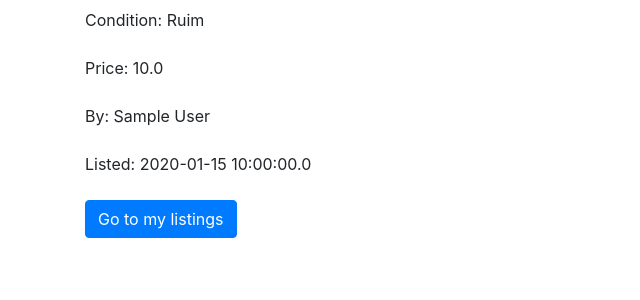
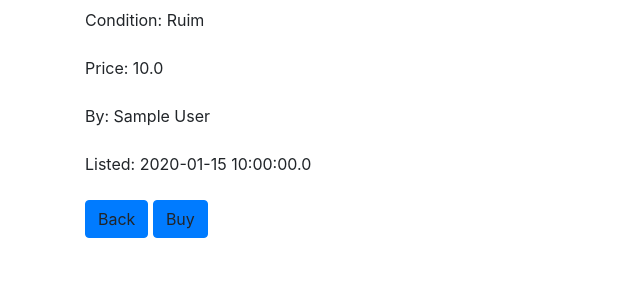
Before and after one commit to Neon-Corp/neon, a Spring Boot app: page /listings/1 in a window 1280 px wide. Shown: the part 189-489 px from the top of the page, without its empty margins (0-640 px from the left). Run offline with Spring Boot 4, Linux system fonts and the light colour scheme; a user stored in the database is signed in; tables that the repository leaves empty hold one stand-in row (values such as "Sample post"); some of the project's set-up classes (security, data sources, template engines, error pages and the like) are left out, and stand-ins take their place; some libraries are stand-ins or nearby versions.

Commit message:
Back button in profile, fixed. Buy button in Listing

```diff
--- a/src/main/java/com/neon/controller/ListingController.java
+++ b/src/main/java/com/neon/controller/ListingController.java
@@ -61,8 +61,12 @@
     public String showListing(Model model, @PathVariable("id") Integer id){
         Listing listing = listingService.findOne(id).get();
         User seller = userService.findOne(listing.getSellerId()).get();
+
         model.addAttribute("user", seller);
         model.addAttribute("listing", listing);
+
+        String userName = SecurityService.getLoggedInUsername();
+        model.addAttribute("logged", userName);
         return "/listing/show";
     }
 
@@ -123,4 +127,9 @@
         }
         return "redirect:/users/my-account";
     }
+
+    @GetMapping("/{id}/buy")
+    public String buy(@PathVariable("id") Integer listingId, Model model){
+        return "";
+    }
 }
--- a/src/main/resources/templates/listing/show.html
+++ b/src/main/resources/templates/listing/show.html
@@ -30,8 +30,11 @@
             <span th:text="${listing.listedDate}"></span>
         </div>
 
-        <a class="btn btn-primary" th:if="${listing.sellerId != user.id}" onclick="window.history.back()">Back</a>
-        <a class="btn btn-primary" th:if="${listing.sellerId == user.id}" th:href="@{/users/my-account}">Go to my listings</a>
+        <a class="btn btn-primary" th:if="${user.name != logged}" onclick="window.history.back()">Back</a>
+        <a class="btn btn-primary" th:if="${user.name != logged}" onclick="window.history.back()">Buy</a>
+
+        <a class="btn btn-primary" th:if="${user.name == logged}" th:href="@{/users/my-account}">Go to my listings</a>
+
     </div>
 </body>
 </html>
```
